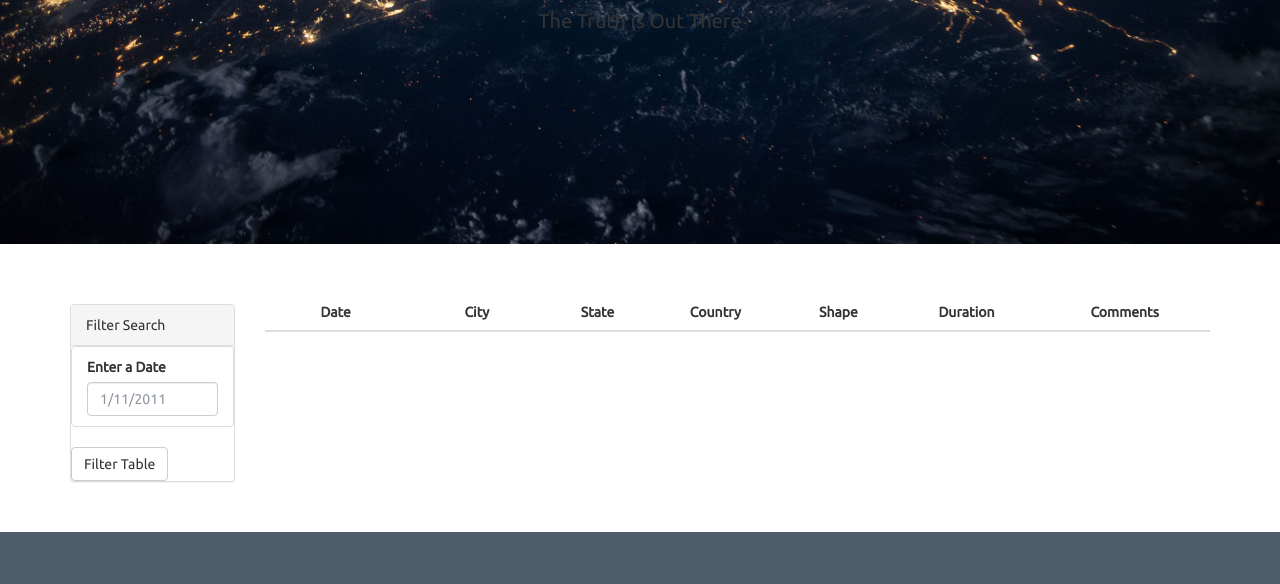
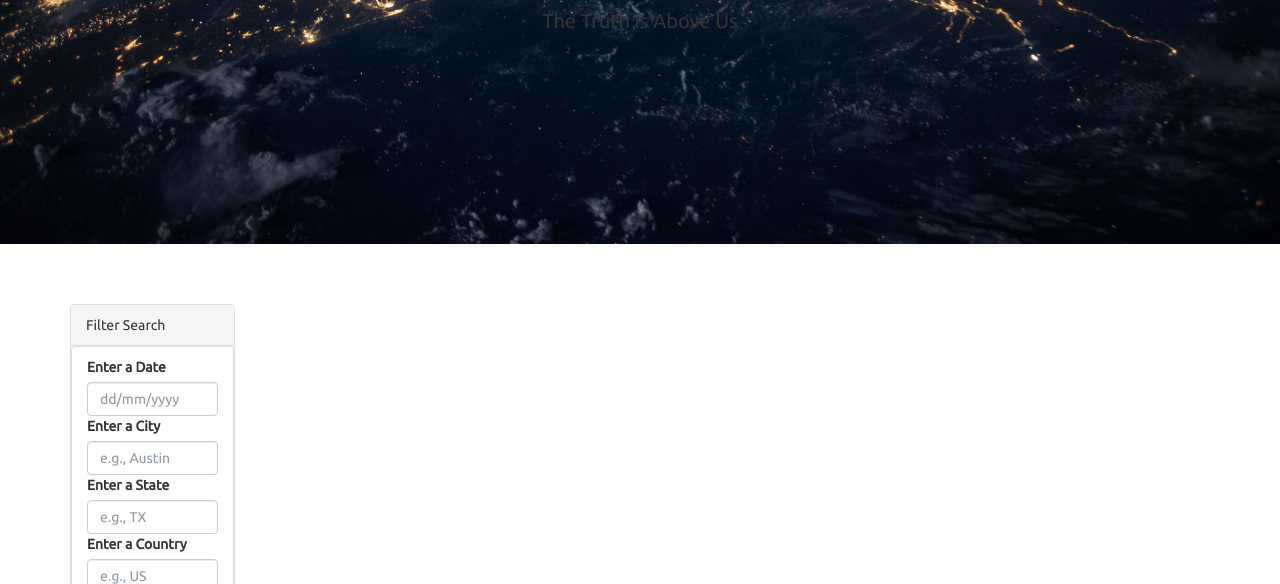
Before and after one commit to michaelorgarza/UFO_Sightings, a plain HTML site: page static/index.html in a window 1280 px wide. Shown: the part 368-952 px from the top of the page. Drawn offline with nearby package versions, Linux system fonts and the light colour scheme; files that its build step writes are made by us from their sources; files whose address does not match are found by name.

Commit message:
Update index.html

```diff
--- a/static/index.html
+++ b/static/index.html
@@ -16,14 +16,14 @@
       <div class="container-fluid">
         <div class="navbar-header">
           <a class="navbar-brand" href="index.html">UFO Sightings
-            <img class="nav-ufo" src="mgarza/github/static/images/ufo.svg">
+            <img class="nav-ufo" src="static/images/ufo.svg">
           </a>
         </div>
       </div>
     </nav>
     <div class="hero text-center">
       <h1>UFO Sightings</h1>
-      <p>The Truth is Out There</p>
+      <p>The Truth is Above Us</p>
     </div>
     <div class="container">
       <div class="row margin-top-50">
@@ -37,7 +37,13 @@
                     <ul class="list-group" id="filters">
                       <li class="filter list-group-item">
                         <label for="date">Enter a Date</label>
-                        <input class="form-control" id="datetime" type="text" placeholder="1/11/2011">
+                        <input class="form-control" id="datetime" type="text" placeholder="dd/mm/yyyy">
+                        <label>Enter a City</label>
+                        <input type="text" class="form-control" id="city" placeholder="e.g., Austin">
+                        <label>Enter a State</label>
+                        <input type="text" class="form-control" id="state" placeholder="e.g., TX">
+                        <label>Enter a Country</label>
+                        <input type="text" class="form-control" id="country" placeholder="e.g., US">
                       </li>
                     </ul>
                   </div>
@@ -52,13 +58,13 @@
             <table id="ufo-table" class="table table-striped">
               <thead>
                 <tr>
-                  <th class="table-head">Date</th>
+                  <!-- <th class="table-head">Date</th>
                   <th class="table-head">City</th>
                   <th class="table-head">State</th>
                   <th class="table-head">Country</th>
                   <th class="table-head">Shape</th>
                   <th class="table-head">Duration</th>
-                  <th class="table-head">Comments</th>
+                  <th class="table-head">Comments</th> -->
                 </tr>
               </thead>
               <tbody></tbody>
```
